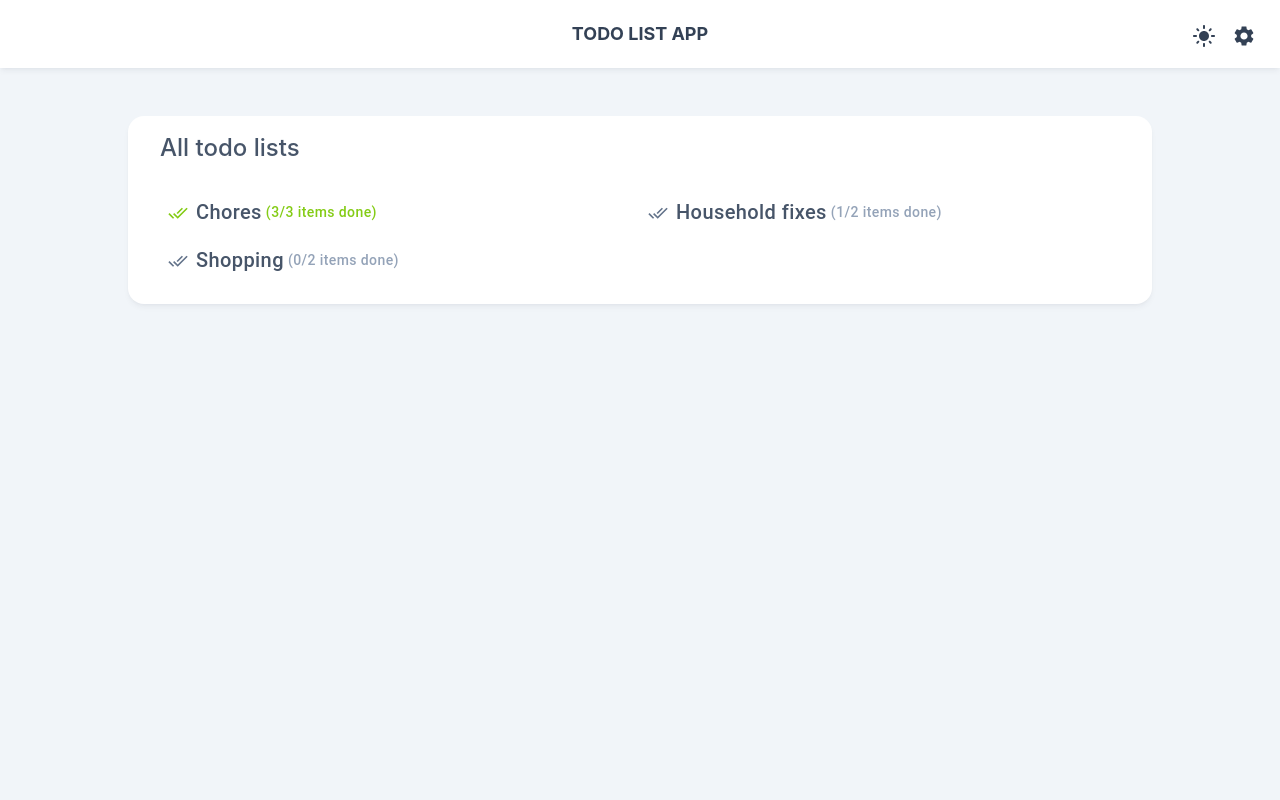
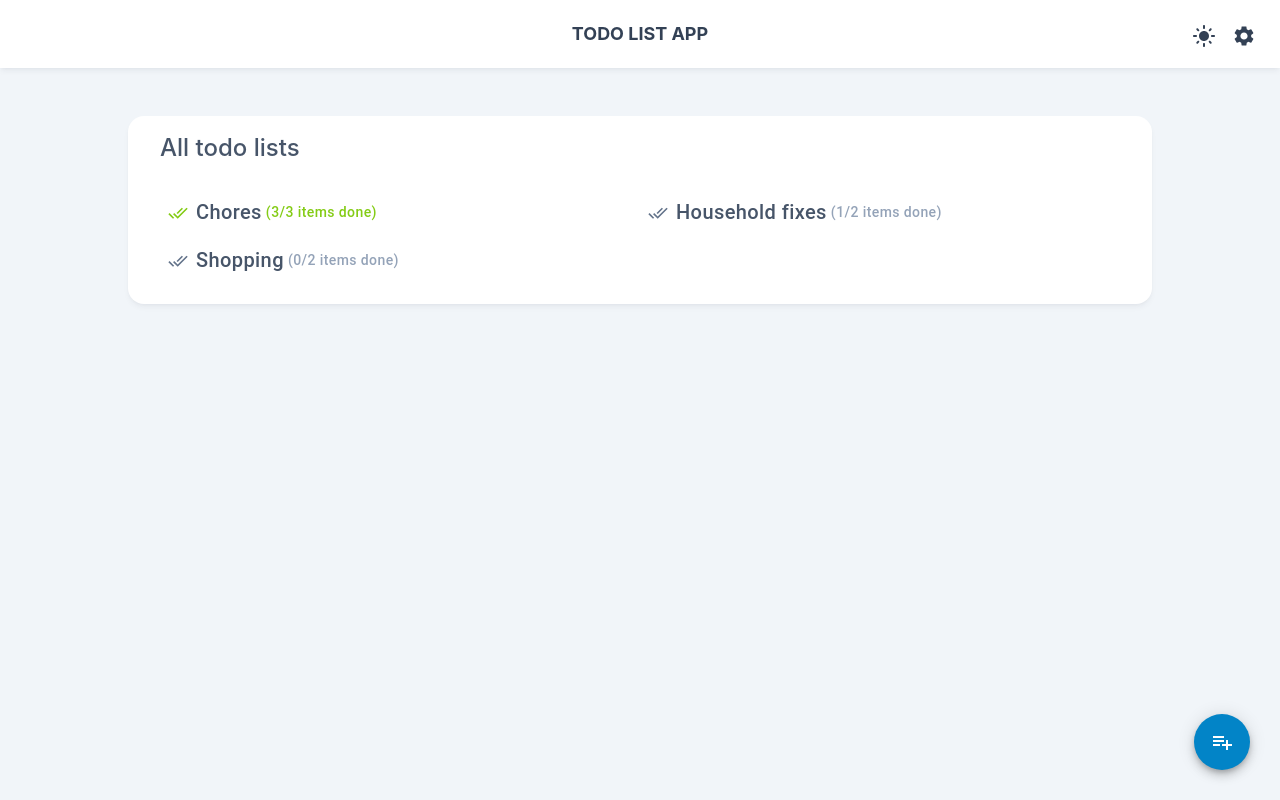
Before and after one commit to kutzborski-dev/todo-list, a React (Create React App) app: page / in a window 1280 px wide. Built offline with nearby package versions, Linux system fonts and the light colour scheme.

Commit message:
(#2) Create reusable dial component that hovers in the corner of the screen to create new todo lists or todo items

```diff
--- a/src/pages/Todos/TodosPage.tsx
+++ b/src/pages/Todos/TodosPage.tsx
@@ -1,5 +1,7 @@
 import TodoListType from "./types/TodoListType";
 import TodoTab from "./components/TodoTab";
+import TodoDial from "./components/TodoDial";
+import PlaylistAddIcon from '@mui/icons-material/PlaylistAdd';
 
 function TodosPage() {
     const todoLists: TodoListType[] = [
@@ -28,7 +30,7 @@ function TodosPage() {
             status: "onhold",
             data: [
                 {
-                    label: "Door knob nail",
+                    label: "Door knob",
                     status: "onhold"
                 },
                 {
@@ -63,6 +65,11 @@ function TodosPage() {
                     todoLists.map(list => <li className="mb-2"><TodoTab list={list} /></li>)
                 }
             </ul>
+
+            <TodoDial
+                ariaLabel="Create new todo list"
+                icon={<PlaylistAddIcon fontSize="medium" />}
+            />
         </main>
     )
 }
--- /dev/null
+++ b/src/pages/Todos/components/TodoDial.tsx
@@ -0,0 +1,26 @@
+import { SpeedDial  } from "@mui/material";
+import { useThemeContext } from "context/themeContext";
+import colors from "tailwindcss/colors";
+
+export default function TodoDial({ariaLabel = "", positionStyle = null, icon = null}: {ariaLabel?: string, positionStyle?: object | null, icon?: React.ReactNode}) {
+    const { theme } = useThemeContext();
+    const defaultPosition = { position: 'absolute', bottom: 30, right: 30 };
+
+    if(!positionStyle) {
+        positionStyle = defaultPosition;
+    } else {
+        positionStyle = {...defaultPosition, ...positionStyle};
+    }
+
+    return (
+        <SpeedDial
+            ariaLabel={ariaLabel}
+            sx={positionStyle}
+            icon={icon}
+            FabProps={{
+                className: "!bg-sky-600 hover:!bg-sky-500 dark:!bg-violet-500 dark:hover:!bg-violet-600",
+            }}
+        >
+        </SpeedDial>
+    );
+}
```
